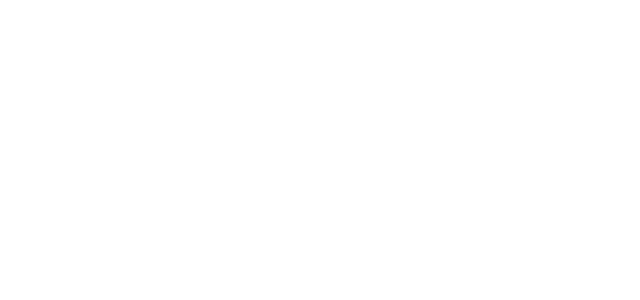
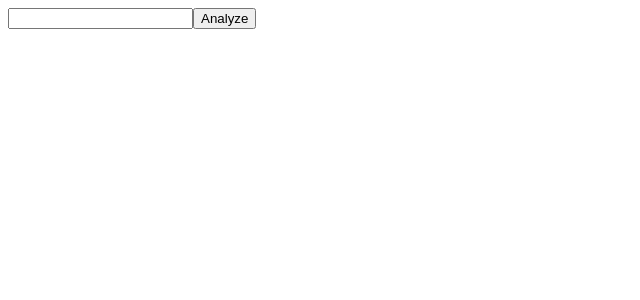
Before and after one commit to Hackathon-Hacked2023/DivineInspiration, a React (Create React App) app in the folder frontend/tone-teller/: page / in a window 1280 px wide. Shown: the top 300 px of the page, without its empty margins (0-640 px from the left). Built offline with nearby package versions, Linux system fonts and the light colour scheme.

Commit message:
textbox, button working and giving back data

```diff
--- a/frontend/tone-teller/package.json
+++ b/frontend/tone-teller/package.json
@@ -6,6 +6,7 @@
     "@testing-library/jest-dom": "^5.16.5",
     "@testing-library/react": "^13.4.0",
     "@testing-library/user-event": "^13.5.0",
+    "axios": "^1.2.2",
     "react": "^18.2.0",
     "react-dom": "^18.2.0",
     "react-scripts": "5.0.1",
--- a/frontend/tone-teller/src/App.js
+++ b/frontend/tone-teller/src/App.js
@@ -1,7 +1,8 @@
 import React from 'react';
+import Landing from './components/landing.js'
 
 function App() {
-  return null
+  return <Landing></Landing>
 }
 
 export default App;
--- a/frontend/tone-teller/src/components/landing.js
+++ b/frontend/tone-teller/src/components/landing.js
@@ -1,7 +1,6 @@
 import React, {useState} from "react";
 
-
-// display hello world when routed to the landing page
+// display header and textbox when routed to the landing page
 export default function Landing() {
   const [data,setData]=useState(null)
   const [print,setPrint]=useState(false)
@@ -14,11 +13,11 @@
   return (
     // add textbox
     <div className="App">
-      {/* {
+      {
         print?
+        <h1>{data}</h1>
         :null
-      } */}
-      <h1>Enter a prompt</h1>
+      }
       <input type="text" onChange={getData}/>
       <button onClick={()=>setPrint(true)} >Analyze</button>
     </div>
--- a/frontend/tone-teller/src/index.js
+++ b/frontend/tone-teller/src/index.js
@@ -2,4 +2,5 @@
 import ReactDOM from 'react-dom/client';
 import App from './App';
 
-ReactDOM.createRoot(document.getElementById('root'));
+const rootnode=ReactDOM.createRoot(document.getElementById('root'));
+rootnode.render(<App></App>);
```
Also changed, not shown: 1 other file (tests, documents, lock files or other folders).
